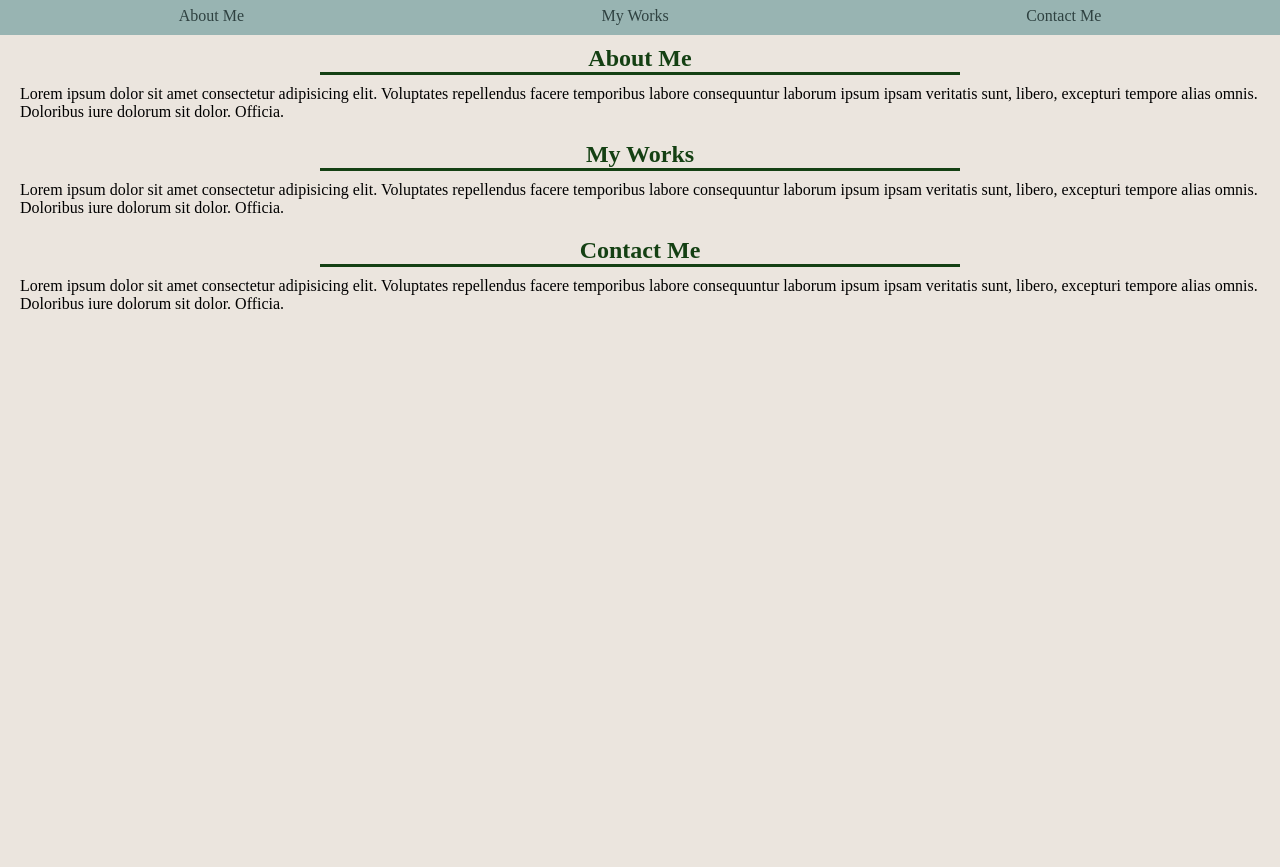
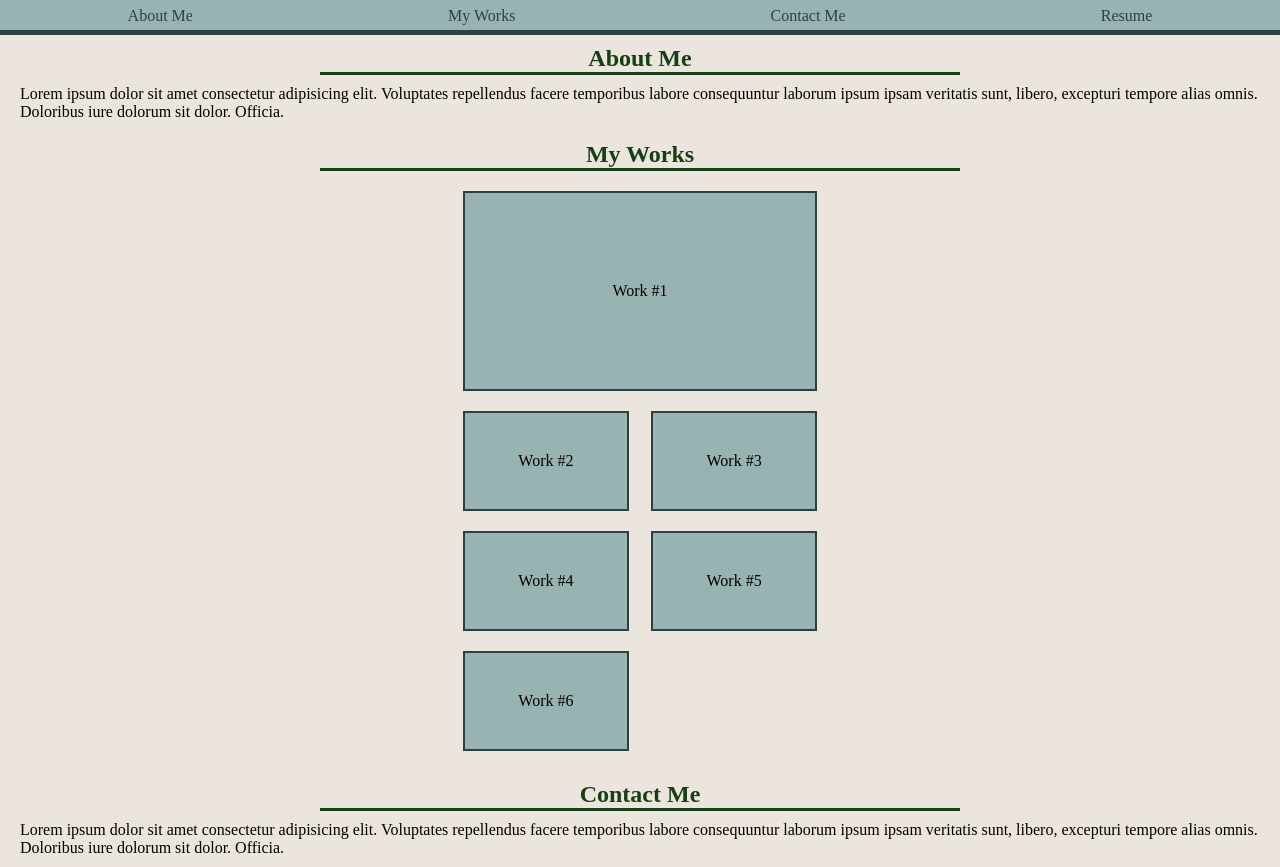
Before and after one commit to dalyd14/portfolio-old, a plain HTML site: page index.html in a window 1280 px wide. Shown: the part 50-917 px from the top of the page. Before the commit the page ends 800 px from the top, so only its background shows below. Drawn offline with Linux system fonts and the light colour scheme.

Commit message:
added cards/tiles to my-works section to mimic how I would like my works to be displayed in the portfolio

```diff
--- a/assets/css/styles.css
+++ b/assets/css/styles.css
@@ -19,6 +19,7 @@ a {
 body {
     background: var(--back-color);
 }
+/* HEADER SECTION */
 header {
     background: var(--tertiary-color);
     color: var(--secondary-color);
@@ -27,12 +28,14 @@ header {
     flex-direction: column;
     position: sticky;
     top: 0px;
+    z-index: 9999;
+    border-bottom: 5px solid var(--secondary-color);
 }
 header h1 {
     margin-top: 10px;
 }
 header nav {
-    padding: 10px 0;
+    padding: 10px 0 5px 0;
     width: 100%;
 }
 header nav ul {
@@ -43,6 +46,8 @@ header nav ul {
 header nav a {
     padding: 0 10px;
 }
+/* GENERAL CONTENT SECTION */
+/* This section is used to apply styles to all of the sections in this portfolio */
 .section-container {
     display: flex;
     flex-direction: column;
@@ -59,3 +64,30 @@ header nav a {
 .section-content {
     padding: 10px 20px;
 }
+/* ABOUT ME SECTION */
+
+/* MY WORKS SECTION */
+.works-display {
+    display: flex;
+    flex-direction: row;
+    flex-wrap: wrap;
+    justify-content: space-between;
+}
+.all-work{
+    border: 2px solid var(--secondary-color);
+    background: var(--tertiary-color);
+    margin: 10px 0 10px 0;
+    display: flex;
+    justify-content: center;
+    align-items: center;
+}
+.primary-work {
+    width: 100%;
+    height: 200px;
+    max-width: 400px;
+}
+.other-work {
+    width: 47%;
+    height: 100px;
+    max-width: 200px;
+}
--- a/index.html
+++ b/index.html
@@ -19,6 +19,9 @@
                 </li>
                 <li>
                     <a href="#contact-me">Contact Me</a>
+                </li>
+                <li>
+                    <a href="">Resume</a>
                 </li>
             </ul>
         </nav>
@@ -42,14 +45,27 @@
             <h2>My Works</h2>
         </div>
         <div class="section-content">
-            <p>
-                Lorem ipsum dolor sit amet consectetur adipisicing elit.
-                Voluptates repellendus facere temporibus labore consequuntur laborum
-                ipsum ipsam veritatis sunt, libero, excepturi tempore alias omnis.
-                Doloribus iure dolorum sit dolor. Officia.
-            </p>
+            <div class="works-display">
+                <div class="all-work primary-work">
+                    Work #1
+                </div>
+                <div class="all-work other-work">
+                    Work #2
+                </div>
+                <div class="all-work other-work">
+                    Work #3
+                </div>
+                <div class="all-work other-work">
+                    Work #4
+                </div>
+                <div class="all-work other-work">
+                    Work #5
+                </div>
+                <div class="all-work other-work">
+                    Work #6
+                </div>
+            </div>
         </div>
-
     </section>
     <section class="section-container" id="contact-me">
         <div class="section-title">
```
